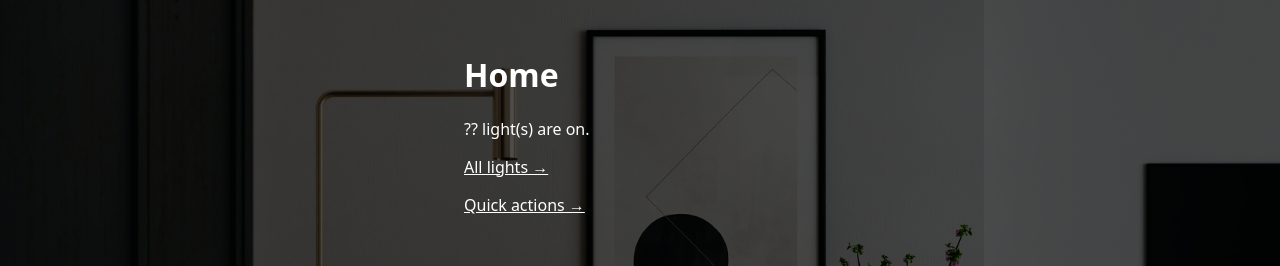
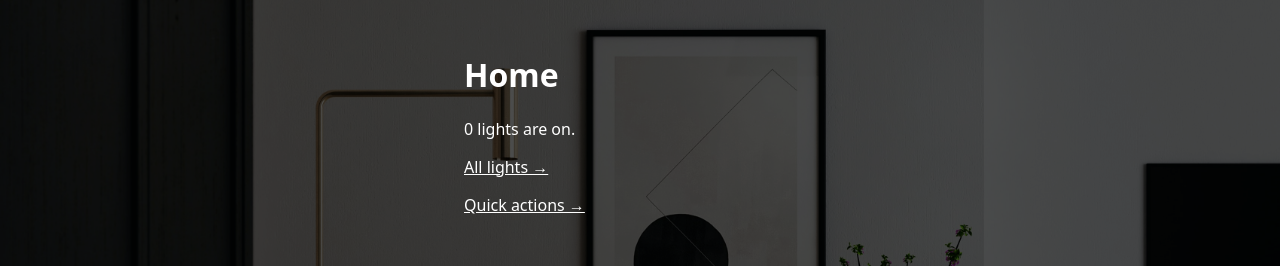
Before and after one commit to josch87/nf-web-react-global-state-lights, a Next.js app: page / in a window 1280 px wide. Shown: the top 266 px of the page. Built offline with nearby package versions, Linux system fonts and the light colour scheme.

Commit message:
counting the lights

```diff
--- a/pages/_app.js
+++ b/pages/_app.js
@@ -47,6 +47,8 @@ const initialLights = [
 
 export default function App({ Component, pageProps }) {
   const [lights, setLights] = useState(initialLights);
+  const turnedOnLights = lights.filter((light) => light.isOn === true);
+  const sumTurnedOnLights = turnedOnLights.length;
 
   function handleToggle(lightId) {
     setLights(
@@ -54,12 +56,16 @@ export default function App({ Component, pageProps }) {
         light.id === lightId ? { ...light, isOn: !light.isOn } : light
       )
     );
-    // setIsOn((isOn) => !isOn);
   }
   return (
     <Layout>
       <GlobalStyle />
-      <Component {...pageProps} lights={lights} toggleLight={handleToggle} />
+      <Component
+        {...pageProps}
+        lights={lights}
+        toggleLight={handleToggle}
+        sumTurnedOnLights={sumTurnedOnLights}
+      />
     </Layout>
   );
 }
--- a/pages/index.js
+++ b/pages/index.js
@@ -1,10 +1,15 @@
 import Link from "../components/Link";
 
-export default function HomePage() {
+export default function HomePage({ sumTurnedOnLights }) {
   return (
     <div>
       <h1>Home</h1>
-      <p>?? light(s) are on.</p>
+      {sumTurnedOnLights === 1 ? (
+        <p> {sumTurnedOnLights} light is on.</p>
+      ) : (
+        <p> {sumTurnedOnLights} lights are on.</p>
+      )}
+
       <p>
         <Link href="/lights">All lights →</Link>
       </p>
```
